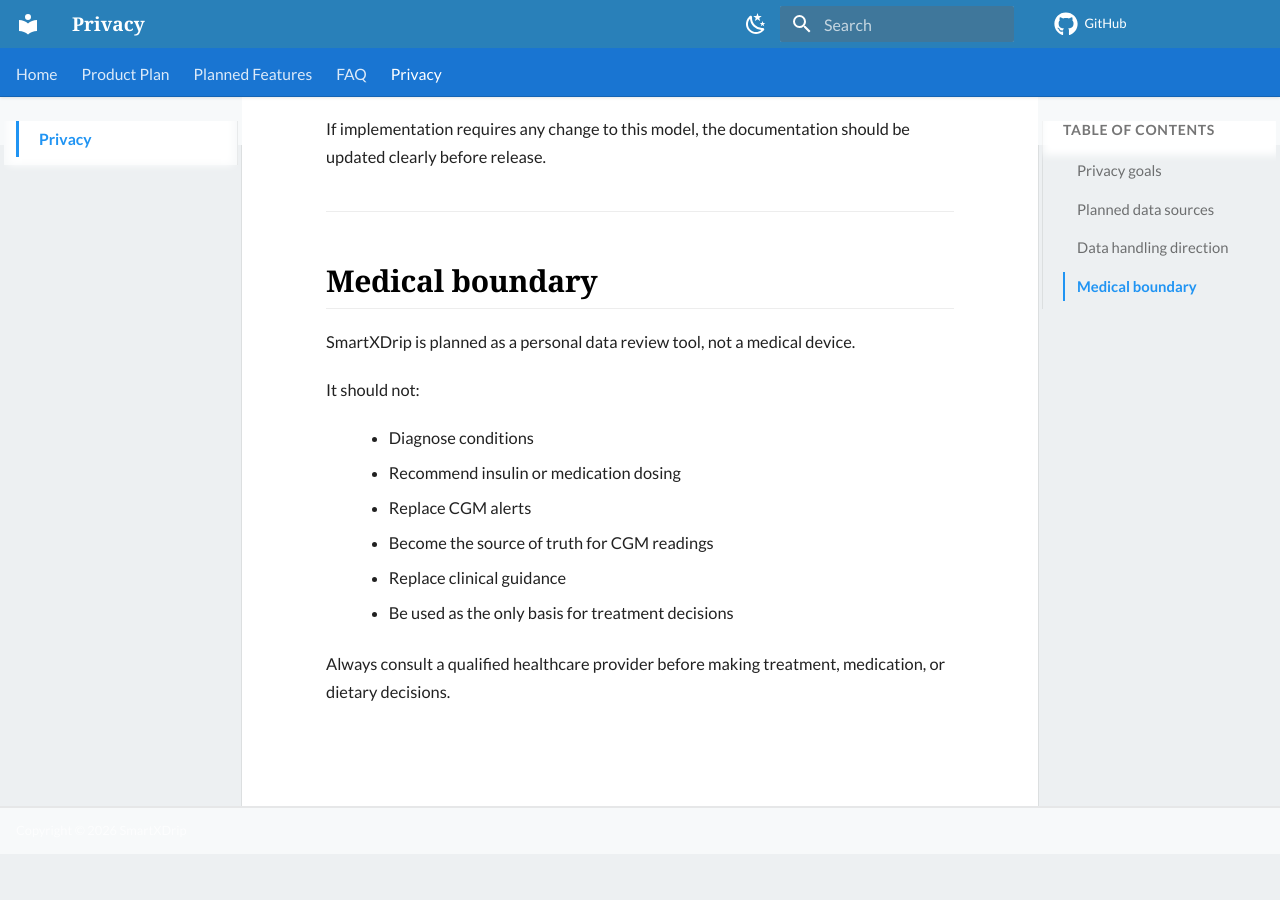
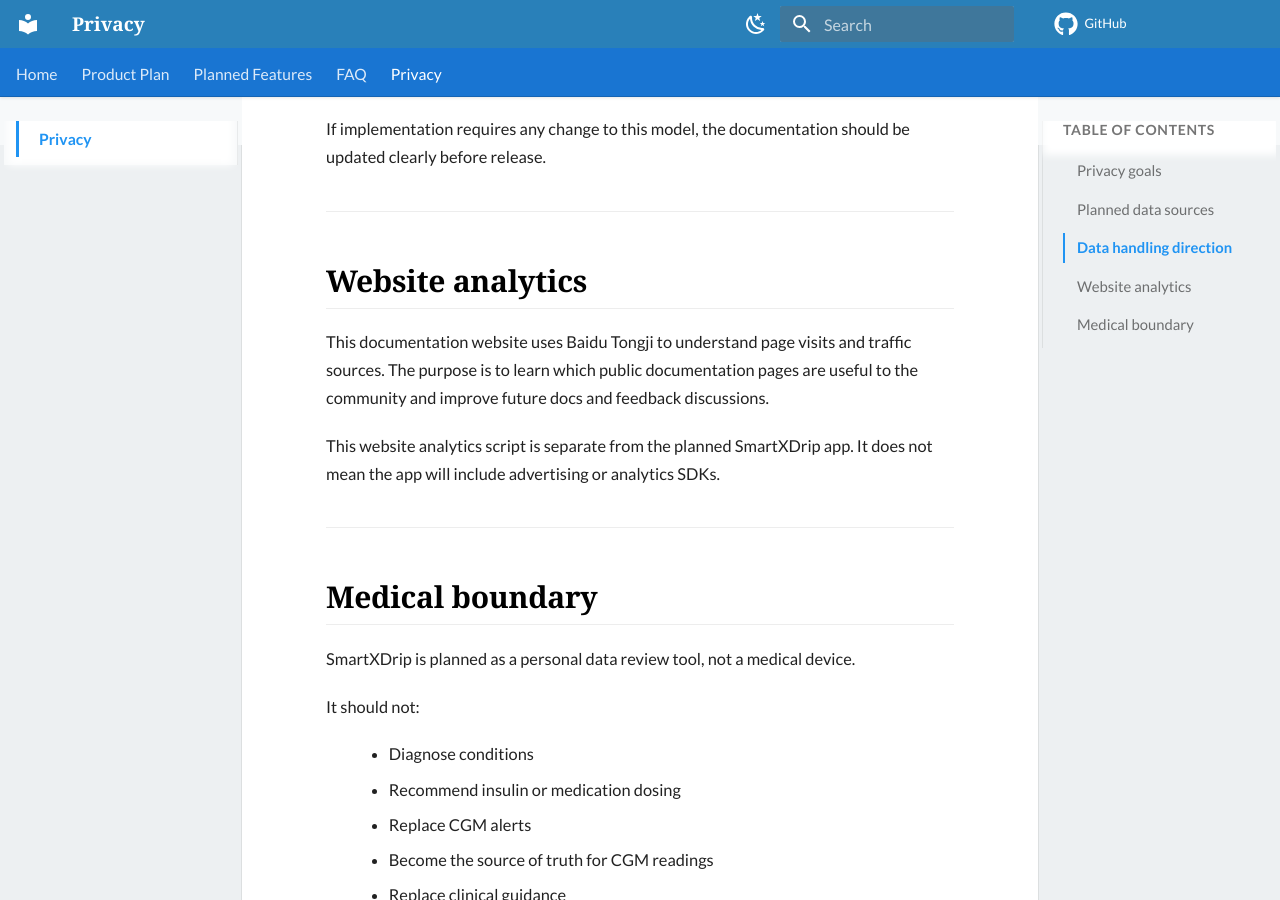
Before and after one commit to solgosea/smartxdrip-docs, an MkDocs documentation site: the page built from docs/privacy.md, in a window 1280 px wide and 900 px high, scrolled down 1403 px. Built offline with MkDocs 1.6.1 and Material for MkDocs 9.7.7, drawn with Linux system fonts in a browser that asks for light colours; some web fonts are replaced; comment, search, counter and statistics services are not loaded; before the commit the page ends 2257 px from its top, so only the background shows below that; part of the change alters nothing that is shown; some of the changed text lies outside the part shown.

Commit message:
Add website analytics tracking

```diff
--- a/docs/privacy.md
+++ b/docs/privacy.md
@@ -12,7 +12,7 @@ The current design goals are:
 
 - No required account
 - No SmartXDrip-operated glucose-data cloud
-- No advertising or analytics SDKs
+- No advertising or analytics SDKs inside the SmartXDrip app
 - Local storage for glucose readings
 - User-controlled data sources
 - Read-only access to [xDrip+](https://github.com/NightscoutFoundation/xDrip) or [Nightscout](https://nightscout.github.io/) data
@@ -45,6 +45,14 @@ If implementation requires any change to this model, the documentation should be
 
 ---
 
+## Website analytics
+
+This documentation website uses Baidu Tongji to understand page visits and traffic sources. The purpose is to learn which public documentation pages are useful to the community and improve future docs and feedback discussions.
+
+This website analytics script is separate from the planned SmartXDrip app. It does not mean the app will include advertising or analytics SDKs.
+
+---
+
 ## Medical boundary
 
 SmartXDrip is planned as a personal data review tool, not a medical device.
--- a/mkdocs.yml
+++ b/mkdocs.yml
@@ -9,6 +9,7 @@ site_dir: site
 
 theme:
   name: material
+  custom_dir: overrides
   language: en
   palette:
     - scheme: default
--- /dev/null
+++ b/overrides/main.html
@@ -0,0 +1,14 @@
+{% extends "base.html" %}
+
+{% block extrahead %}
+  {{ super() }}
+  <script>
+    var _hmt = _hmt || [];
+    (function() {
+      var hm = document.createElement("script");
+      hm.src = "https://hm.baidu.com/hm.js?d9d69458a0429c942d87bdf481827f8c";
+      var s = document.getElementsByTagName("script")[0];
+      s.parentNode.insertBefore(hm, s);
+    })();
+  </script>
+{% endblock %}
```
